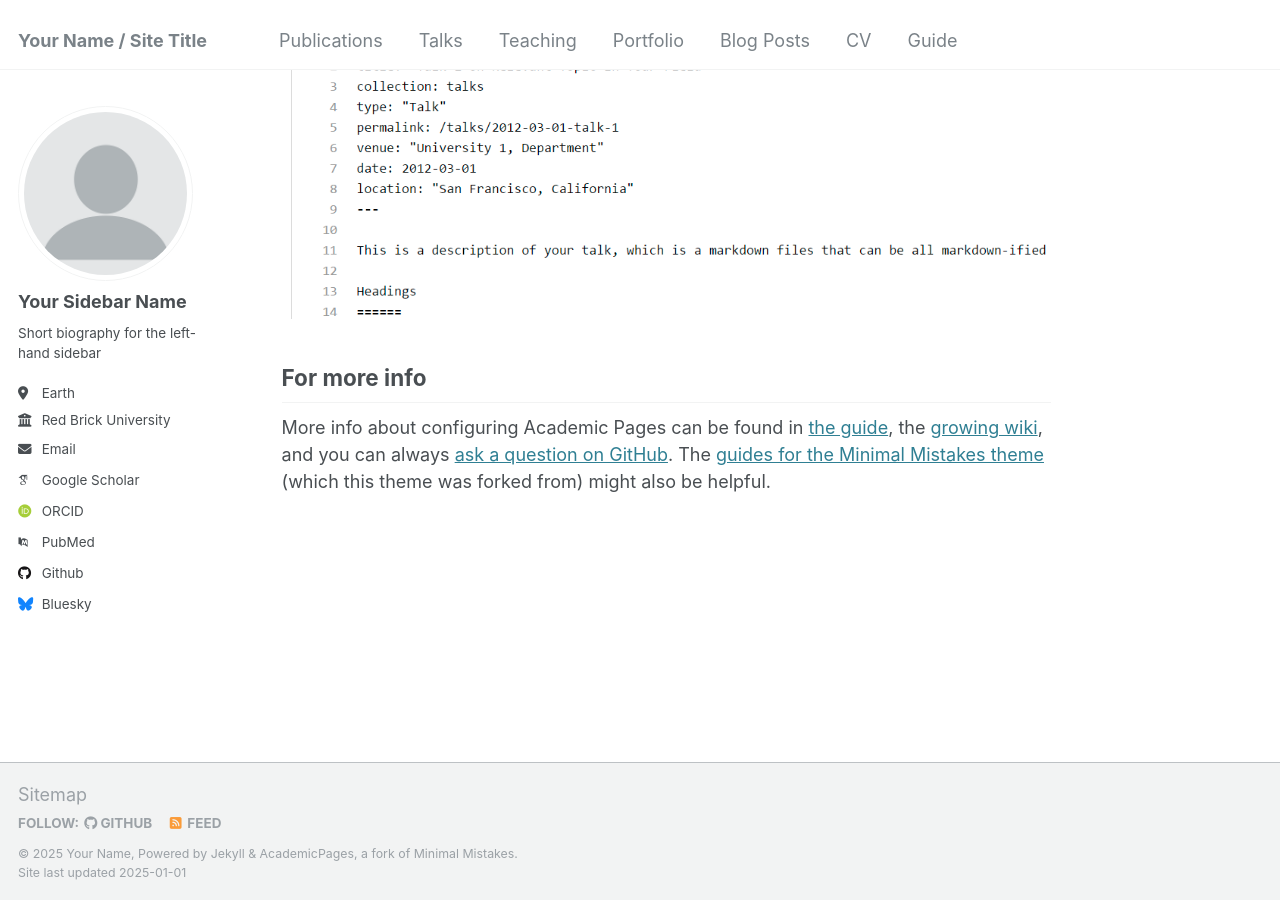
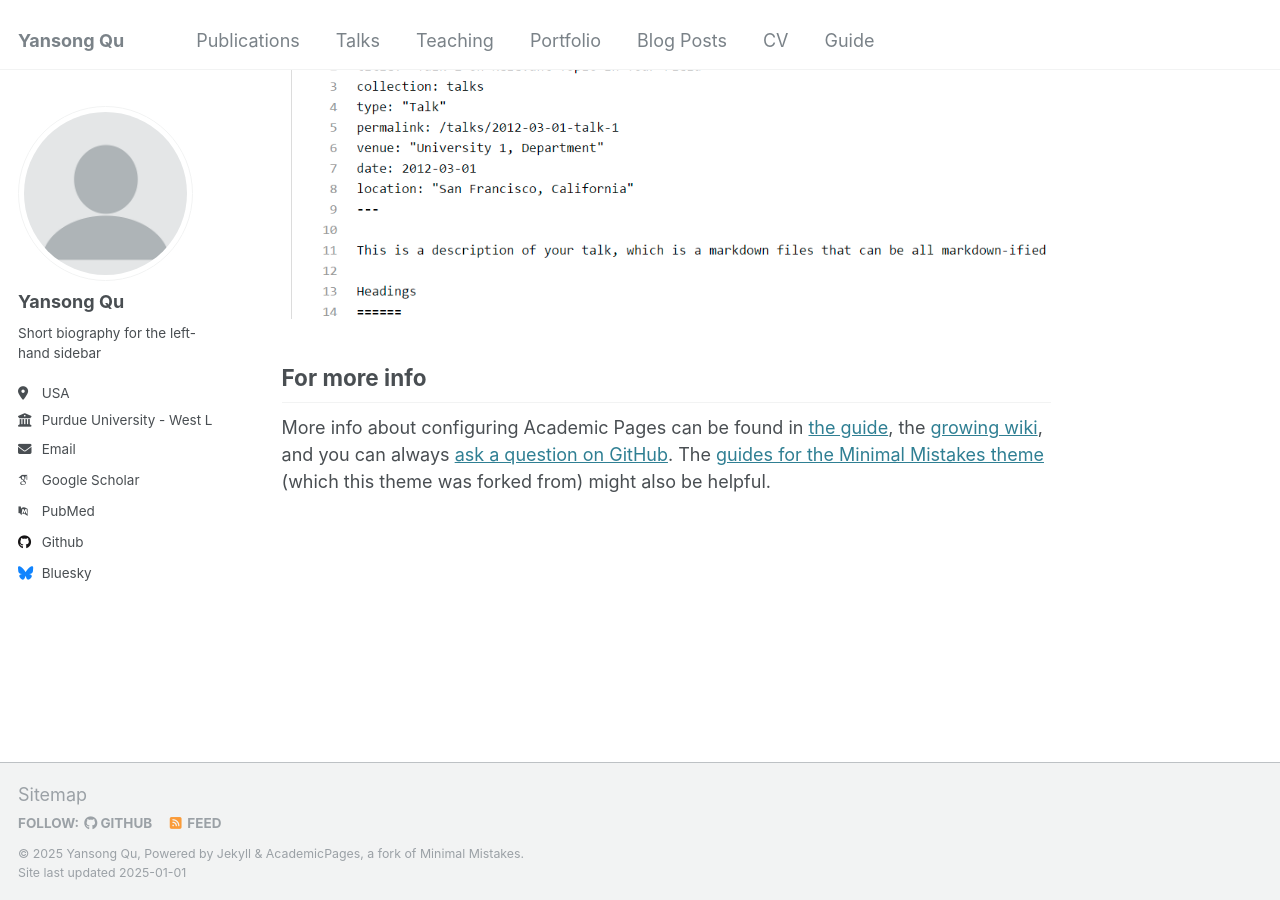
Before and after one commit to ys-qu/qys, a Jekyll site: the page built from _pages/about.md, in a window 1280 px wide and 900 px high, scrolled down 2643 px. Built offline with Jekyll 4.4.1, drawn with Linux system fonts in a browser that asks for light colours; some web fonts are replaced.

Commit message:
Update _config.yml

```diff
--- a/_config.yml
+++ b/_config.yml
@@ -8,9 +8,9 @@
 
 # Basic Site Settings
 locale                   : "en-US"
-title                    : "Your Name / Site Title"
+title                    : "Yansong Qu"
 title_separator          : "-"
-name                     : &name "Your Name"
+name                     : &name "Yansong Qu"
 description              : &description "personal description"
 url                      : https://ys-qu.github.io # the base hostname & protocol for your site e.g. "https://[your GitHub username].github.io"
 baseurl                  : "" # the subpath of your site, e.g. "/blog"
@@ -22,19 +22,19 @@ repository               : "academicpages/academicpages.github.io"
 author:
   # Biographic information
   avatar           : "profile.png"
-  name             : "Your Sidebar Name"
+  name             : "Yansong Qu"
   pronouns         : # example: "she/her"
   bio              : "Short biography for the left-hand sidebar"
-  location         : "Earth"
-  employer         : "Red Brick University"
+  location         : "USA"
+  employer         : "Purdue University - West Lafayette"
   uri              : # URL
-  email            : "none@example.org"
+  email            : "qu120@purdue.edu"
 
   # Academic websites
   arxiv            : # URL - Update with the correct link to your profile
-  googlescholar    : "https://scholar.google.com/citations?user=PS_CX0AAAAAJ"
+  googlescholar    : "https://scholar.google.com/citations?user=hIt7KnUAAAAJ&hl=en&oi=sra"
   impactstory      : # URL
-  orcid            : "http://orcid.org/yourorcidurl"
+  orcid            : # "http://orcid.org/yourorcidurl"
   semantic         : # URL
   pubmed           : "https://www.ncbi.nlm.nih.gov/pubmed/?term=john+snow"
   researchgate     : # URL
```
